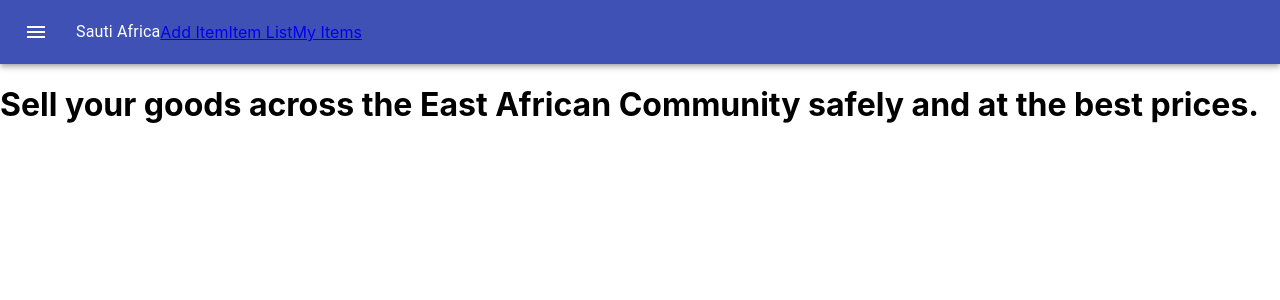
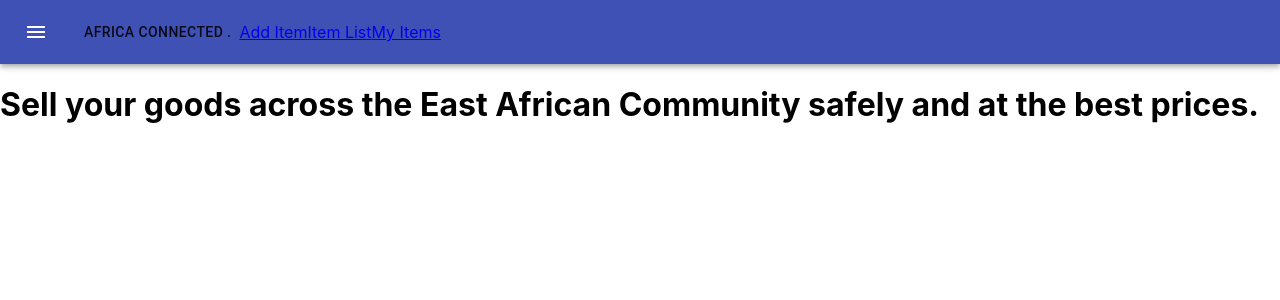
Before and after one commit to Prudent-de-Friess-United/front-end, a React (Create React App) app: page / in a window 1280 px wide. Shown: the top 300 px of the page. Built offline with nearby package versions, Linux system fonts and the light colour scheme.

Commit message:
Button linked to marketing

```diff
--- a/src/components/Navbar.js
+++ b/src/components/Navbar.js
@@ -71,10 +71,18 @@ function Navbar() {
 							<Link to="/user-home">Dashboard</Link>
 						</MenuItem>
 					</Menu>
-					<Typography>Sauti Africa</Typography>
-					<Link to='/user-home/add-item'>Add Item</Link>
-					<Link to='/user-home/item-list'>Item List</Link>
-					<Link to='/user-home/my-items'>My Items</Link>
+					<Button
+						onClick={() => {
+							window.location.href =
+								'https://african-market-place-2.github.io/marketing/';
+						}}
+					>
+						{' '}
+						Africa Connected .{' '}
+					</Button>
+					<Link to="/user-home/add-item">Add Item</Link>
+					<Link to="/user-home/item-list">Item List</Link>
+					<Link to="/user-home/my-items">My Items</Link>
 				</Toolbar>
 			</AppBar>
 		</div>
```
Also changed, not shown: 1 other file (tests, documents, lock files or other folders).
